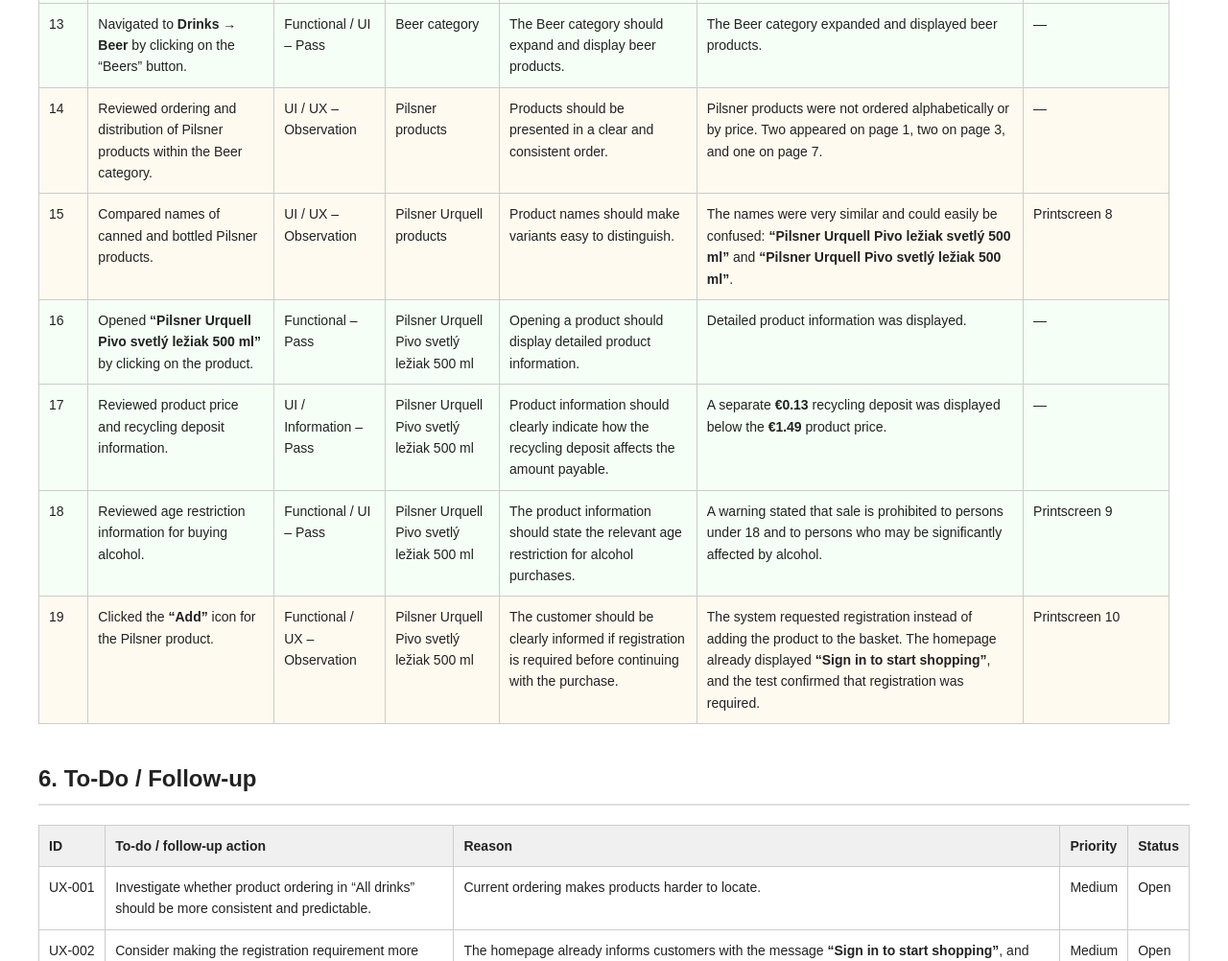
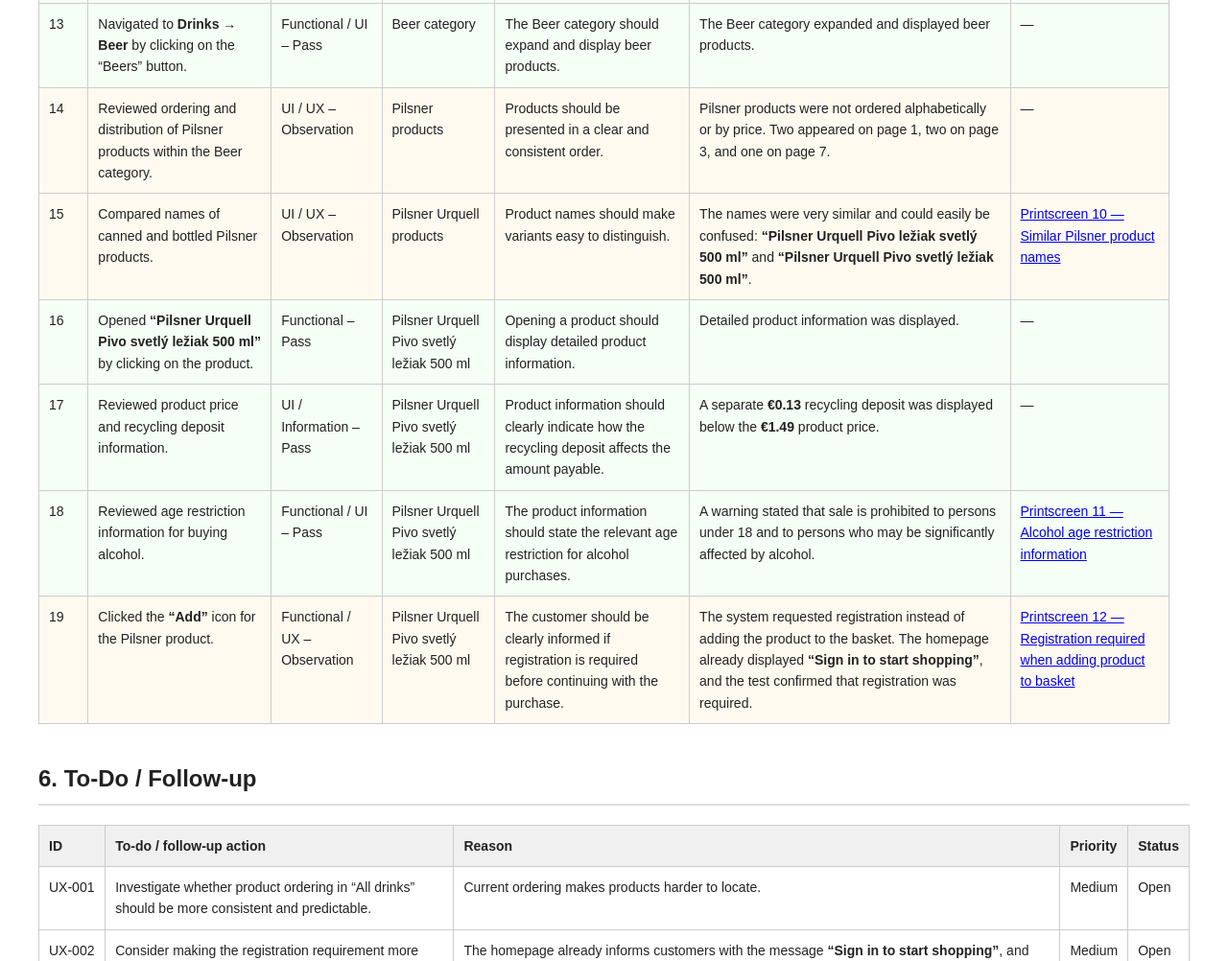
Before and after one commit to codinggekko/Portfolio_QA, a plain HTML site: page Manual_testing_Tesco/Explorstory_testing/Session1_small_purchase/tesco_exploratory_testing_report_edited.html in a window 1280 px wide. Shown: the part 2666-3668 px from the top of the page at 96% size. Drawn offline with Linux system fonts and the light colour scheme.

Commit message:
Update tesco_exploratory_testing_report_edited.html

```diff
--- a/Manual_testing_Tesco/Explorstory_testing/Session1_small_purchase/tesco_exploratory_testing_report_edited.html
+++ b/Manual_testing_Tesco/Explorstory_testing/Session1_small_purchase/tesco_exploratory_testing_report_edited.html
@@ -70,11 +70,11 @@
 <tr class="pass"><td>12</td><td>Sorted Pilsner search results from highest to lowest price by clicking on the <strong>“Price (High to Low)”</strong> field.</td><td>Sorting – Pass</td><td>Pilsner search results</td><td>Products should be ordered from the highest to the lowest price.</td><td>The five Pilsner products were correctly ordered from highest to lowest price.</td><td><a href="Printscreen9_Pilsner_sorting_highest_to_lowest.JPG">Printscreen 9 — Pilsner sorting: highest to lowest</a></td></tr>
 <tr class="pass"><td>13</td><td>Navigated to <strong>Drinks → Beer</strong> by clicking on the “Beers” button.</td><td>Functional / UI – Pass</td><td>Beer category</td><td>The Beer category should expand and display beer products.</td><td>The Beer category expanded and displayed beer products.</td><td>—</td></tr>
 <tr class="observation"><td>14</td><td>Reviewed ordering and distribution of Pilsner products within the Beer category.</td><td>UI / UX – Observation</td><td>Pilsner products</td><td>Products should be presented in a clear and consistent order.</td><td>Pilsner products were not ordered alphabetically or by price. Two appeared on page 1, two on page 3, and one on page 7.</td><td>—</td></tr>
-<tr class="observation"><td>15</td><td>Compared names of canned and bottled Pilsner products.</td><td>UI / UX – Observation</td><td>Pilsner Urquell products</td><td>Product names should make variants easy to distinguish.</td><td>The names were very similar and could easily be confused: <strong>“Pilsner Urquell Pivo ležiak svetlý 500 ml”</strong> and <strong>“Pilsner Urquell Pivo svetlý ležiak 500 ml”</strong>.</td><td>Printscreen 8</td></tr>
+<tr class="observation"><td>15</td><td>Compared names of canned and bottled Pilsner products.</td><td>UI / UX – Observation</td><td>Pilsner Urquell products</td><td>Product names should make variants easy to distinguish.</td><td>The names were very similar and could easily be confused: <strong>“Pilsner Urquell Pivo ležiak svetlý 500 ml”</strong> and <strong>“Pilsner Urquell Pivo svetlý ležiak 500 ml”</strong>.</td><td><a href="Printscreen1_Main_Page.JPG">Printscreen 10 — Similar Pilsner product names</a></td></tr>
 <tr class="pass"><td>16</td><td>Opened <strong>“Pilsner Urquell Pivo svetlý ležiak 500 ml”</strong> by clicking on the product.</td><td>Functional – Pass</td><td>Pilsner Urquell Pivo svetlý ležiak 500 ml</td><td>Opening a product should display detailed product information.</td><td>Detailed product information was displayed.</td><td>—</td></tr>
 <tr class="pass"><td>17</td><td>Reviewed product price and recycling deposit information.</td><td>UI / Information – Pass</td><td>Pilsner Urquell Pivo svetlý ležiak 500 ml</td><td>Product information should clearly indicate how the recycling deposit affects the amount payable.</td><td>A separate <strong>€0.13</strong> recycling deposit was displayed below the <strong>€1.49</strong> product price.</td><td>—</td></tr>
-<tr class="pass"><td>18</td><td>Reviewed age restriction information for buying alcohol.</td><td>Functional / UI – Pass</td><td>Pilsner Urquell Pivo svetlý ležiak 500 ml</td><td>The product information should state the relevant age restriction for alcohol purchases.</td><td>A warning stated that sale is prohibited to persons under 18 and to persons who may be significantly affected by alcohol.</td><td>Printscreen 9</td></tr>
-<tr class="observation"><td>19</td><td>Clicked the <strong>“Add”</strong> icon for the Pilsner product.</td><td>Functional / UX – Observation</td><td>Pilsner Urquell Pivo svetlý ležiak 500 ml</td><td>The customer should be clearly informed if registration is required before continuing with the purchase.</td><td>The system requested registration instead of adding the product to the basket. The homepage already displayed <strong>“Sign in to start shopping”</strong>, and the test confirmed that registration was required.</td><td>Printscreen 10</td></tr>
+<tr class="pass"><td>18</td><td>Reviewed age restriction information for buying alcohol.</td><td>Functional / UI – Pass</td><td>Pilsner Urquell Pivo svetlý ležiak 500 ml</td><td>The product information should state the relevant age restriction for alcohol purchases.</td><td>A warning stated that sale is prohibited to persons under 18 and to persons who may be significantly affected by alcohol.</td><td><a href="Printscreen1_Main_Page.JPG">Printscreen 11 — Alcohol age restriction information</a></td></tr>
+<tr class="observation"><td>19</td><td>Clicked the <strong>“Add”</strong> icon for the Pilsner product.</td><td>Functional / UX – Observation</td><td>Pilsner Urquell Pivo svetlý ležiak 500 ml</td><td>The customer should be clearly informed if registration is required before continuing with the purchase.</td><td>The system requested registration instead of adding the product to the basket. The homepage already displayed <strong>“Sign in to start shopping”</strong>, and the test confirmed that registration was required.</td><td><a href="Printscreen1_Main_Page.JPG">Printscreen 12 — Registration required when adding product to basket</a></td></tr>
 </tbody>
 </table>
 
```
